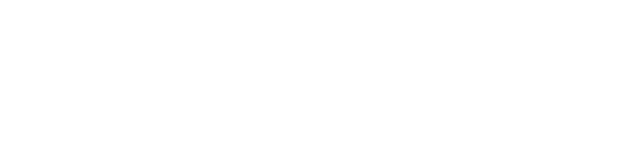
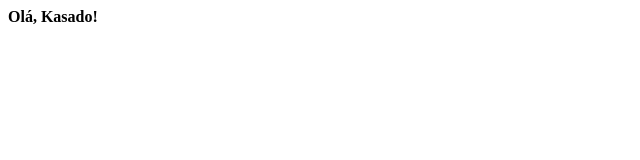
Before and after one commit to ToollsZIN/toollszin.github.io, a plain HTML site: page index.html in a window 1280 px wide. Shown: the whole page, without its empty margins (0-640 px from the left). Drawn offline with Linux system fonts and the light colour scheme.

Commit message:
Update index.html

```diff
--- a/index.html
+++ b/index.html
@@ -5,5 +5,9 @@
 </head>
 <body>
 
+
+<b> Olá, Kasado! </b>
+
+
 </body>
 </html>
```
